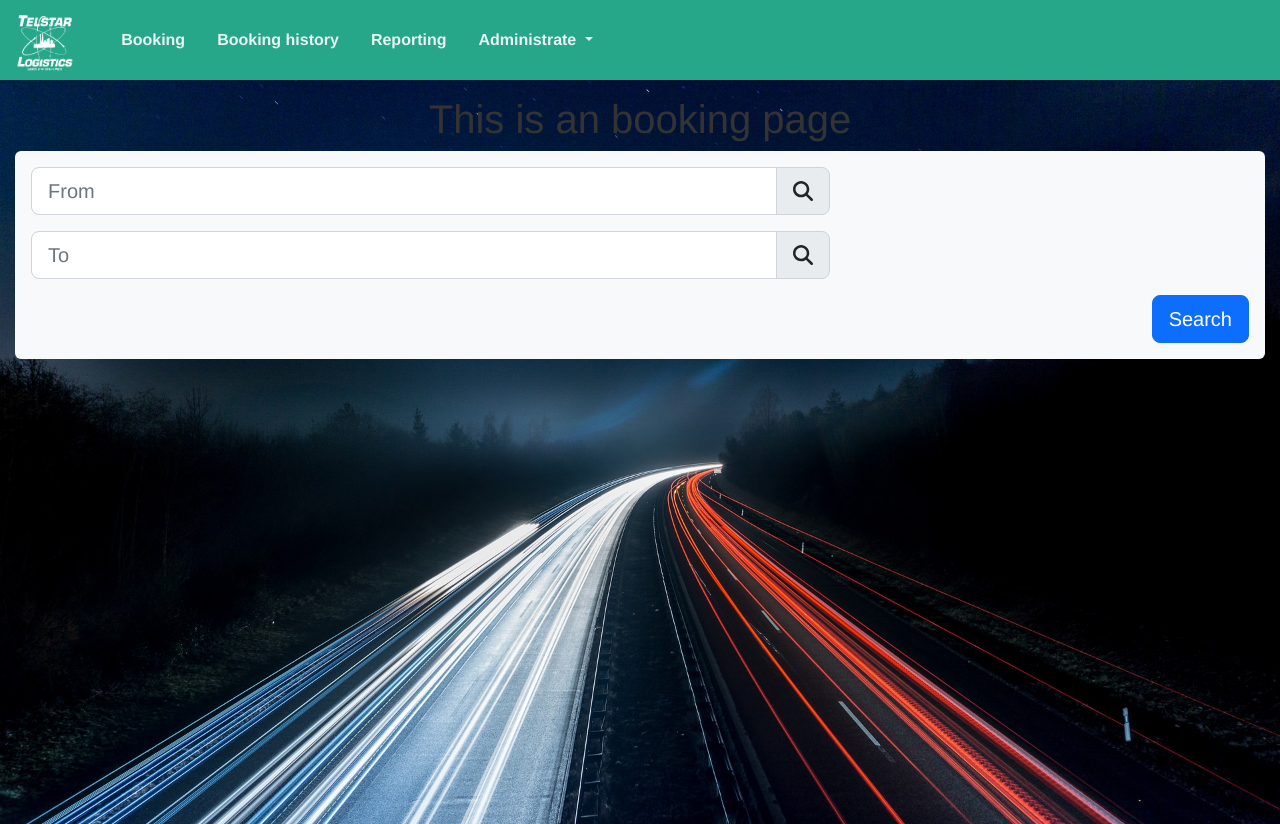
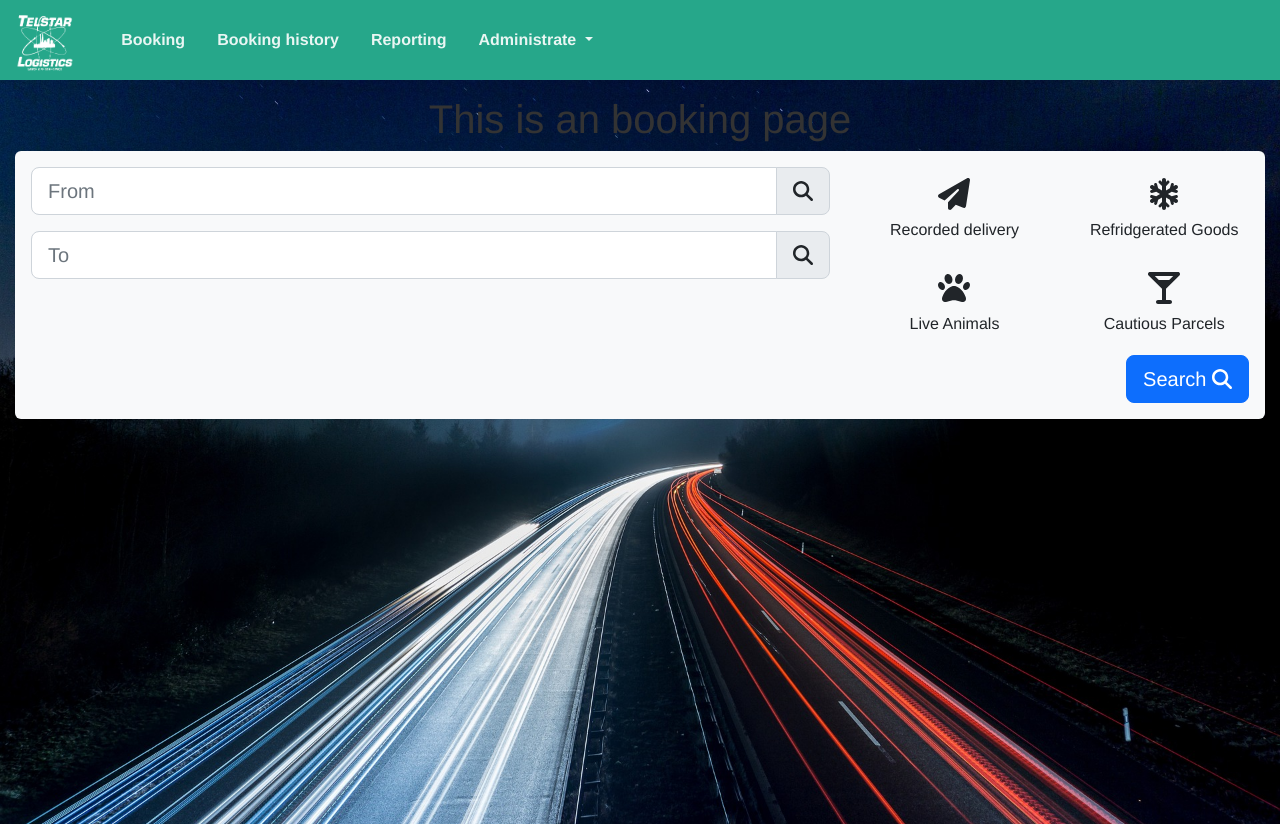
Before and after one commit to jcdalgaard/Telstar-Logistics, a Vue app in the folder Frontend/telstar-webpage/: page / in a window 1280 px wide. Built offline with nearby package versions, Linux system fonts and the light colour scheme.

Commit message:
Added IconBtn and created selectable buttons.

```diff
--- /dev/null
+++ b/Frontend/telstar-webpage/src/assets/style/Background.css
@@ -0,0 +1,5 @@
+@import '~@/assets/style/Text.css';
+
+.bg-telstar-primary {
+    background-color: var(--primary-color) !important;
+}
--- a/Frontend/telstar-webpage/src/assets/style/Common.css
+++ b/Frontend/telstar-webpage/src/assets/style/Common.css
@@ -1,4 +1,5 @@
 @import '~@/assets/style/Text.css';
+@import '~@/assets/style/Background.css';
 
 #app {
     font-family: Avenir, Helvetica, Arial, sans-serif;
--- /dev/null
+++ b/Frontend/telstar-webpage/src/components/IconBtn.vue
@@ -0,0 +1,27 @@
+<template>
+    <button
+        class="btn d-flex flex-column align-items-center justify-content-center rounded my-1 w-100"
+        :class="checked && 'bg-telstar-primary'"
+        type="button"
+        @click=";(checked = !checked), $emit('click', checked)"
+    >
+        <font-awesome-icon :icon="icon" class="fa-2x m-2" />
+        <label>{{ label }}</label>
+    </button>
+</template>
+
+<script>
+export default {
+    name: 'IconBtn',
+    data() {
+        return {
+            checked: false,
+        }
+    },
+    props: {
+        label: { type: String, required: true },
+        icon: { type: String, required: true },
+    },
+    emits: ['click'],
+}
+</script>
--- a/Frontend/telstar-webpage/src/components/RouteSearch.vue
+++ b/Frontend/telstar-webpage/src/components/RouteSearch.vue
@@ -9,7 +9,6 @@
                                 placeholder="From"
                                 @setRoute="search = $event"
                             />
-
                             <p class="text-white">{{ search }}</p>
                         </div>
                         <div class="col-12">
@@ -20,12 +19,60 @@
                         </div>
                     </div>
                 </div>
-                <div class="col"></div>
+                <div class="col">
+                    <div class="row">
+                        <div
+                            class="col-6 col-sm-3 col-md-6 d-flex justify-content-center"
+                        >
+                            <IconBtn
+                                icon="fa-solid fa-paper-plane"
+                                label="Recorded delivery"
+                                type="button"
+                                :checked="recordedDelivery"
+                                @click="recordedDelivery = $event"
+                            />
+                        </div>
+                        <div
+                            class="col-6 col-sm-3 col-md-6 d-flex justify-content-center"
+                        >
+                            <IconBtn
+                                icon="fa-solid fa-snowflake"
+                                label="Refridgerated Goods"
+                                :checked="refridgeratedGoods"
+                                @click="refridgeratedGoods = $event"
+                            />
+                        </div>
+                        <div
+                            class="col-6 col-sm-3 col-md-6 d-flex justify-content-center"
+                        >
+                            <IconBtn
+                                icon="fa-solid fa-paw"
+                                label="Live Animals"
+                                :checked="liveAnimals"
+                                @click="liveAnimals = $event"
+                            />
+                        </div>
+                        <div
+                            class="col-6 col-sm-3 col-md-6 d-flex justify-content-center"
+                        >
+                            <IconBtn
+                                icon="fa-solid fa-martini-glass"
+                                label="Cautious Parcels"
+                                :checked="cautiousParcels"
+                                @click="cautiousParcels = $event"
+                            />
+                        </div>
+                    </div>
+                </div>
             </div>
             <div class="row p-2">
                 <div class="col d-flex justify-content-end">
                     <button type="submit" class="btn btn-lg btn-primary">
                         Search
+                        <font-awesome-icon
+                            icon="fa-solid fa-magnifying-glass"
+                            class="ml-2"
+                        />
                     </button>
                 </div>
             </div>
@@ -35,16 +82,22 @@
 
 <script>
 import SearchDropdown from '@/components/SearchDropdown.vue'
+import IconBtn from '@/components/IconBtn.vue'
 
 export default {
     name: 'RouteSearch',
     components: {
         SearchDropdown,
+        IconBtn,
     },
     data() {
         return {
             search: '',
             tmpList: ['test', '1', '2', '3'],
+            recordedDelivery: false,
+            refridgeratedGoods: false,
+            liveAnimals: false,
+            cautiousParcels: false,
         }
     },
     methods: {
--- a/Frontend/telstar-webpage/src/main.js
+++ b/Frontend/telstar-webpage/src/main.js
@@ -11,10 +11,16 @@ import { library } from '@fortawesome/fontawesome-svg-core'
 import { FontAwesomeIcon } from '@fortawesome/vue-fontawesome'
 
 /* import specific icons */
-import { faMagnifyingGlass } from '@fortawesome/free-solid-svg-icons'
+import {
+    faMagnifyingGlass,
+    faPaperPlane,
+    faSnowflake,
+    faPaw,
+    faMartiniGlass,
+} from '@fortawesome/free-solid-svg-icons'
 
 /* add icons to the library */
-library.add(faMagnifyingGlass)
+library.add(faMagnifyingGlass, faPaperPlane, faSnowflake, faPaw, faMartiniGlass)
 
 /* add font awesome icon component */
 Vue.component('font-awesome-icon', FontAwesomeIcon)
```
